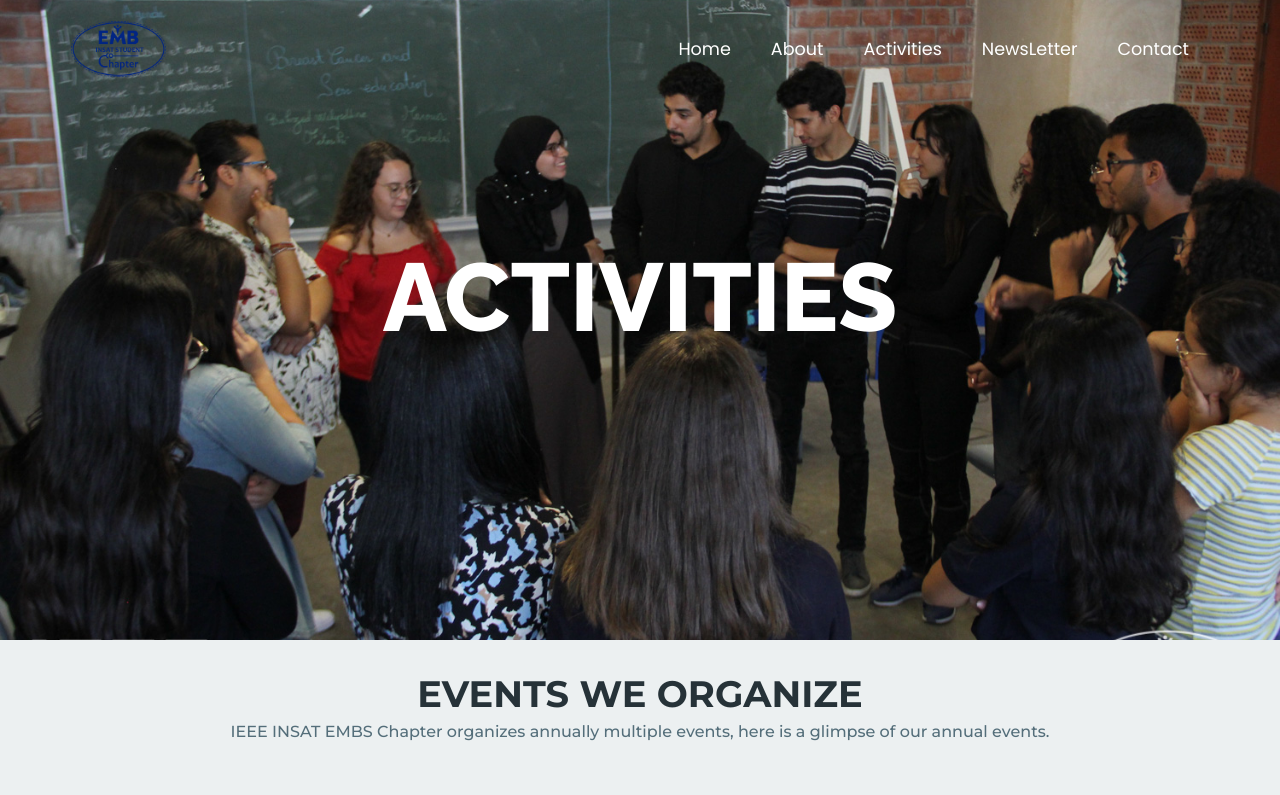
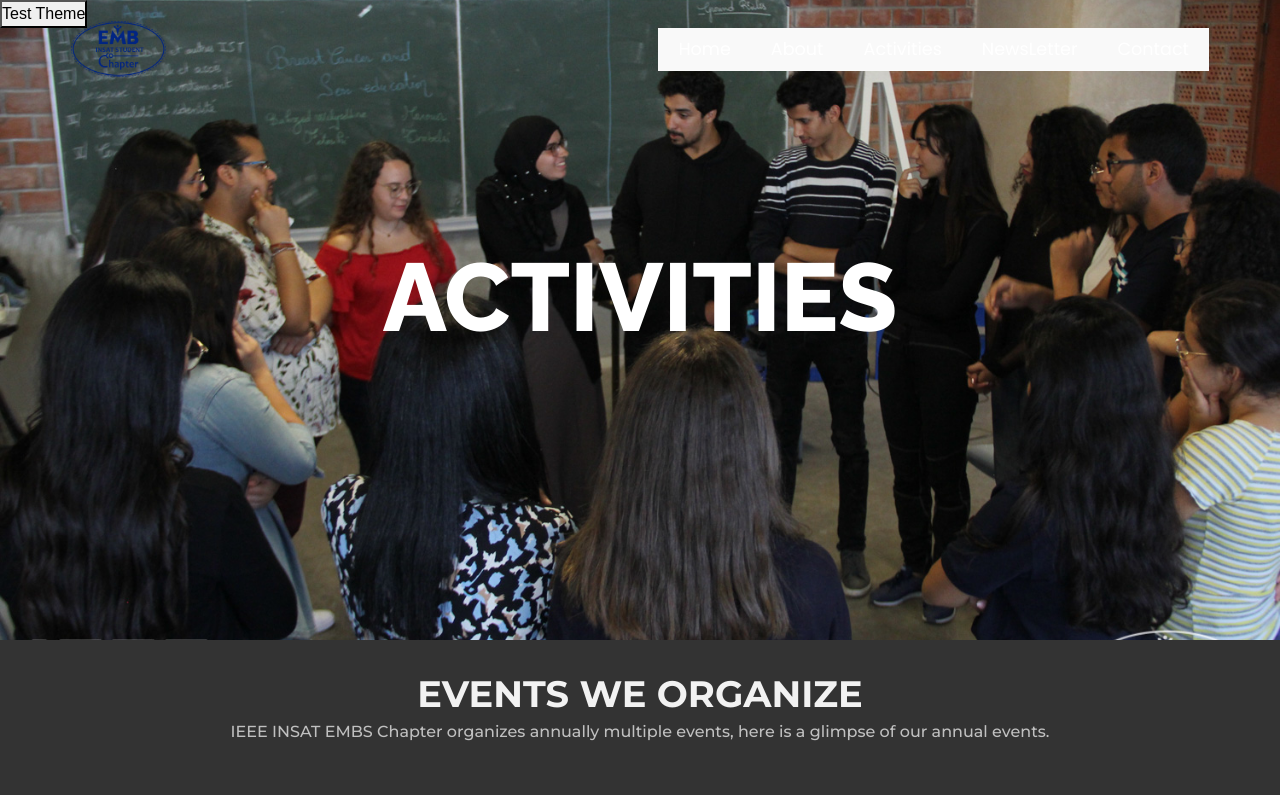
Before and after one commit to mahdibouaziz/EMBS2021, a React (Create React App) app: page /activities in a window 1280 px wide. Shown: the top 795 px of the page. Built offline with nearby package versions, Linux system fonts and the light colour scheme; grey boxes are pictures that could not be loaded.

Commit message:
bdit fel darkmode

```diff
--- a/src/App.js
+++ b/src/App.js
@@ -10,13 +10,28 @@ import Footer from "./components/footer/Footer";
 import "bootstrap/dist/css/bootstrap.min.css";
 import { Container } from "react-bootstrap";
 import ScrollToTop from "./components/ScrollToTop";
+import { ThemeProvider } from "styled-components";
 import GlobalStyle from "./components/GlobalStyles";
+import { lightTheme, darkTheme } from "./components/Themes";
+import { useState } from "react";
 
 function App() {
+  const [theme, setTheme] = useState("dark");
+  const themeToggler = () => {
+    theme === "light" ? setTheme("dark") : setTheme("light");
+  };
+
   return (
     <div className="App">
+      <ThemeProvider theme={theme === "light" ? lightTheme : darkTheme}>
         <Router>
           <ScrollToTop />
+          <button
+            style={{ position: "fixed", zIndex: "100" }}
+            onClick={themeToggler}
+          >
+            Test Theme
+          </button>
           <Container>
             <NavBar />
           </Container>
@@ -30,6 +45,7 @@ function App() {
           <Footer />
           <GlobalStyle />
         </Router>
+      </ThemeProvider>
     </div>
   );
 }
--- a/src/components/GlobalStyles.js
+++ b/src/components/GlobalStyles.js
@@ -2,28 +2,42 @@ import { createGlobalStyle } from "styled-components";
 
 const GlobalStyle = createGlobalStyle`
 
+   *{
+    transition: color 0.3s linear,background-color 0.5s linear;
+   }
+
     ${"" /* For all the titles */}
     .title{
-        color: #263238;
+        ${"" /* color: #263238; */}
+        color:${({ theme }) => theme.title};
     }
     ${"" /* Far all titles descriptions */}
     .paragraph{
-        color: #546e7a;
+        ${"" /* color: #546e7a; */}
+        color:${({ theme }) => theme.paragraph}
     }
     ${"" /* Backgrounds */}
-    .team-section,.about-section,
-    .training-section, .charity-section,
-    .contact-section{
-        background-color:#fff;
+    .team-section,
+    .training-section, .charity-section{
+        ${"" /* background-color:#fff; */}
+        background-color:${({ theme }) => theme.bg1};
     }
     .sponsors-section {
-         background-color: #f9f9f9;
+         ${"" /* background-color: #f9f9f9; */}
+         background-color:${({ theme }) => theme.bg2};
     }
     .event-section , .visits-section, .collab-section{
-        background-color: #ecf0f1;
+        ${"" /* background-color: #ecf0f1; */}
+        background-color:${({ theme }) => theme.bg3}
     }
+    .about-section, .contact-section{
+        ${"" /* background-color:#fff; */}
+        background-color:${({ theme }) => theme.bgContact};
+    }
+
     .footer-section{
-        background-color: #fff;
+        ${"" /* background-color: #fff; */}
+        background-color:${({ theme }) => theme.bg1};
     }
     .Feedback {
         background-color: rgb(75, 164, 224);
@@ -36,36 +50,45 @@ const GlobalStyle = createGlobalStyle`
     }
     ${"" /* team-boxes + Collaboration */}
     .team-boxes , .collab-box{
-      background-color:#f9f9f9;
+      ${"" /* background-color:#f9f9f9; */}
+      background-color:${({ theme }) => theme.bg2};
     }
     .team-boxes .name{
-        color: #263238;
+        ${"" /* color: #263238; */}
+        color:${({ theme }) => theme.text1}
     }
     .team-boxes .post ,.collab-box h2{
-        color: #222;
+        ${"" /* color: #222; */}
+        color:${({ theme }) => theme.text2};
     }
     .team-boxes  .social a{
-        color: #0000a0;
-        background: #f2f2f2;
+        ${"" /* color: #0000a0;
+        background: #f2f2f2; */}
+        color:${({ theme }) => theme.teamSocialColor};
+        background-color:${({ theme }) => theme.teamSocialbg};
     }
     .team-boxes  .social a:hover {
-        background-color: #1768c5;
-        color: #f2f2f2;
+        color:${({ theme }) => theme.teamSocialColorHover};
+        background-color:${({ theme }) => theme.teamSocialbgHover};
     }
     ${"" /* Activities Boxes + charity boxes*/}
     .act-boxes,.char-box{
-        background-color: #fff;
+        ${"" /* background-color: #fff; */}
+        background-color:${({ theme }) => theme.bg1};
     }
     .act-boxes .date,
     .act-boxes .training-date{
-        color: #546e7a;
+        ${"" /* color: #546e7a; */}
+        color:${({ theme }) => theme.text3};
     }
     .act-boxes .desc ,
     .act-boxes .training-title{
-        color:#222;
+        ${"" /* color:#222; */}
+        color:${({ theme }) => theme.text2};
     }
     .act-boxes .training-desc{
-        color: #5e6d74;
+        ${"" /* color: #5e6d74; */}
+        color:${({ theme }) => theme.text3};
     }
     .act-boxes:hover .training-icon-1 {
         background: #e6f8ed;
@@ -76,21 +99,23 @@ const GlobalStyle = createGlobalStyle`
     }
     ${"" /* Charity boxes */}
     .char-box h2, .char-box p{
-        color: #546e7a;
+        ${"" /* color: #546e7a; */}
+        color:${({ theme }) => theme.text3};
     }
     .box2 h3{
-        color: #263238;
+        ${"" /* color: #263238; */}
+        color:${({ theme }) => theme.text1};
     }
     .char-box p:nth-child(odd) {
-        background-color: #f8f8f8;
+        background-color: ${({ theme }) => theme.charityOdd};
     }
     ${"" /* Contact Page social + footer  */}
     .info .social a, .social-footer a {
-        background-color: rgb(7, 7, 139);
+        background-color: ${({ theme }) => theme.socialFooterbg};
+        color:${({ theme }) => theme.socialFooterColor};
     }
     .info .social a:hover,.social-footer a:hover {
-         background-color: rgb(18, 18, 221);
-         color: #fff;
+         background-color: ${({ theme }) => theme.socialFooterColorHover};
     }
 `;
 
--- /dev/null
+++ b/src/components/Themes.js
@@ -0,0 +1,41 @@
+export const lightTheme = {
+  title: "#263238",
+  paragraph: "#546e7a",
+  bg1: "#fff",
+  bg2: "#f9f9f9",
+  bg3: "#ecf0f1",
+  bgContact: "#fff",
+  text1: "#263238",
+  text2: "#222",
+  text3: "#5e6d74",
+  // Bonus
+  teamSocialColor: "#0000a0",
+  teamSocialbg: "#f2f2f2",
+  teamSocialColorHover: "#1768c5",
+  teamSocialbgHover: "#f2f2f2",
+  charityOdd: "#f8f8f8",
+  socialFooterColor: "#f9f9f9",
+  socialFooterbg: "rgb(7, 7, 139)",
+  socialFooterColorHover: "rgb(18, 18, 221)",
+};
+
+export const darkTheme = {
+  title: "#f2f2f2",
+  paragraph: "#c0c0c0",
+  bg1: "#111",
+  bg2: "#222",
+  bg3: "#333",
+  bgContact: "#333",
+  text1: "#eeee",
+  text2: "#ddd",
+  text3: "#ccc",
+  // Bonus
+  teamSocialColor: "#f5ffff",
+  teamSocialbg: "#0c0c0c",
+  teamSocialColorHover: "#0f0f0f",
+  teamSocialbgHover: "#f2f2f2",
+  charityOdd: "#222",
+  socialFooterColor: "#222",
+  socialFooterbg: "#f9f9f9",
+  socialFooterColorHover: "rgba(255, 255, 255,0.6)",
+};
--- a/src/components/home/homeStyle.css
+++ b/src/components/home/homeStyle.css
@@ -169,7 +169,7 @@
 
   border-radius: 50%;
   font-size: 1.4rem;
-  transition: 0.5s ease-in-out;
+  transition: 0.3s ease-in-out;
   text-decoration: none;
 }
 
```
Lines whose indentation alone changed are shown as unchanged.
